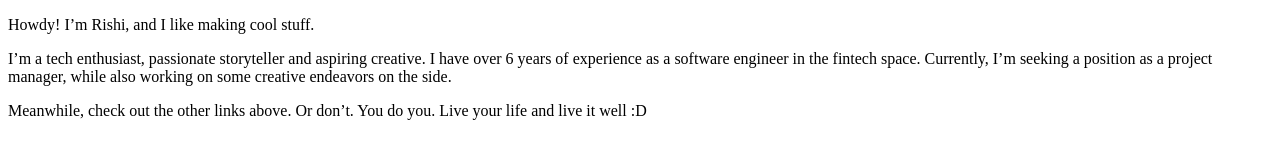
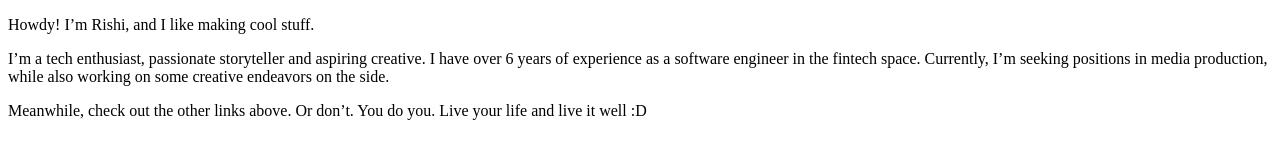
Before and after one commit to reeshers/reeshers.github.io, an Astro site: page /about in a window 1280 px wide. Built offline with nearby package versions, Linux system fonts and the light colour scheme; Astro itself is replaced by a stand-in of ours.

Commit message:
Update about.md

```diff
--- a/src/pages/about.md
+++ b/src/pages/about.md
@@ -1,5 +1,5 @@
 Howdy! I'm Rishi, and I like making cool stuff.
 
-I'm a tech enthusiast, passionate storyteller and aspiring creative. I have over 6 years of experience as a software engineer in the fintech space. Currently, I'm seeking a position as a project manager, while also working on some creative endeavors on the side.
+I'm a tech enthusiast, passionate storyteller and aspiring creative. I have over 6 years of experience as a software engineer in the fintech space. Currently, I'm seeking positions in media production, while also working on some creative endeavors on the side.
 
 Meanwhile, check out the other links above. Or don't. You do you. Live your life and live it well :D
```
